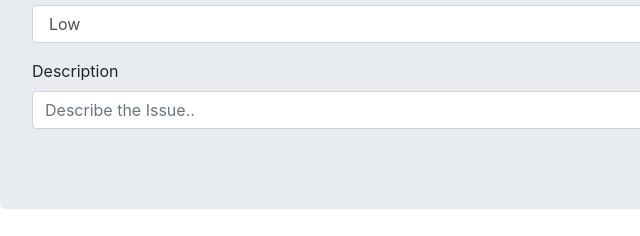
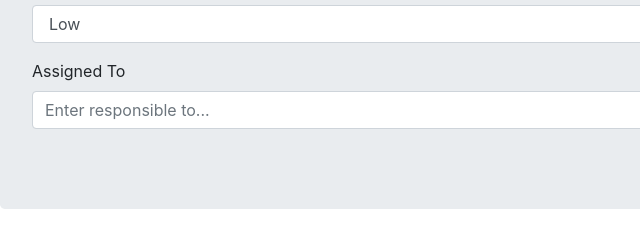
Before and after one commit to StacyWeru/IssueTracker, a plain HTML site: page index.html in a window 1280 px wide. Shown: the part 279-515 px from the top of the page, 0-640 px from the left. Drawn offline with nearby package versions, Linux system fonts and the light colour scheme.

Commit message:
Add Assigned to to last division of class form-group

```diff
--- a/index.html
+++ b/index.html
@@ -26,8 +26,8 @@
           </select>
       </div>
       <div class ="form-group">
-        <label for="issueDescInput">Description</label>
-        <input type="text" class="form-control" id="issueDescInput" placeholder="Describe the Issue..">
+        <label for="issueAssignedToInput">Assigned To</label>
+        <input type="text" class="form-control" id="issueDescInput" placeholder="Enter responsible to...">
   </div>
         </form>
     </div>
```
